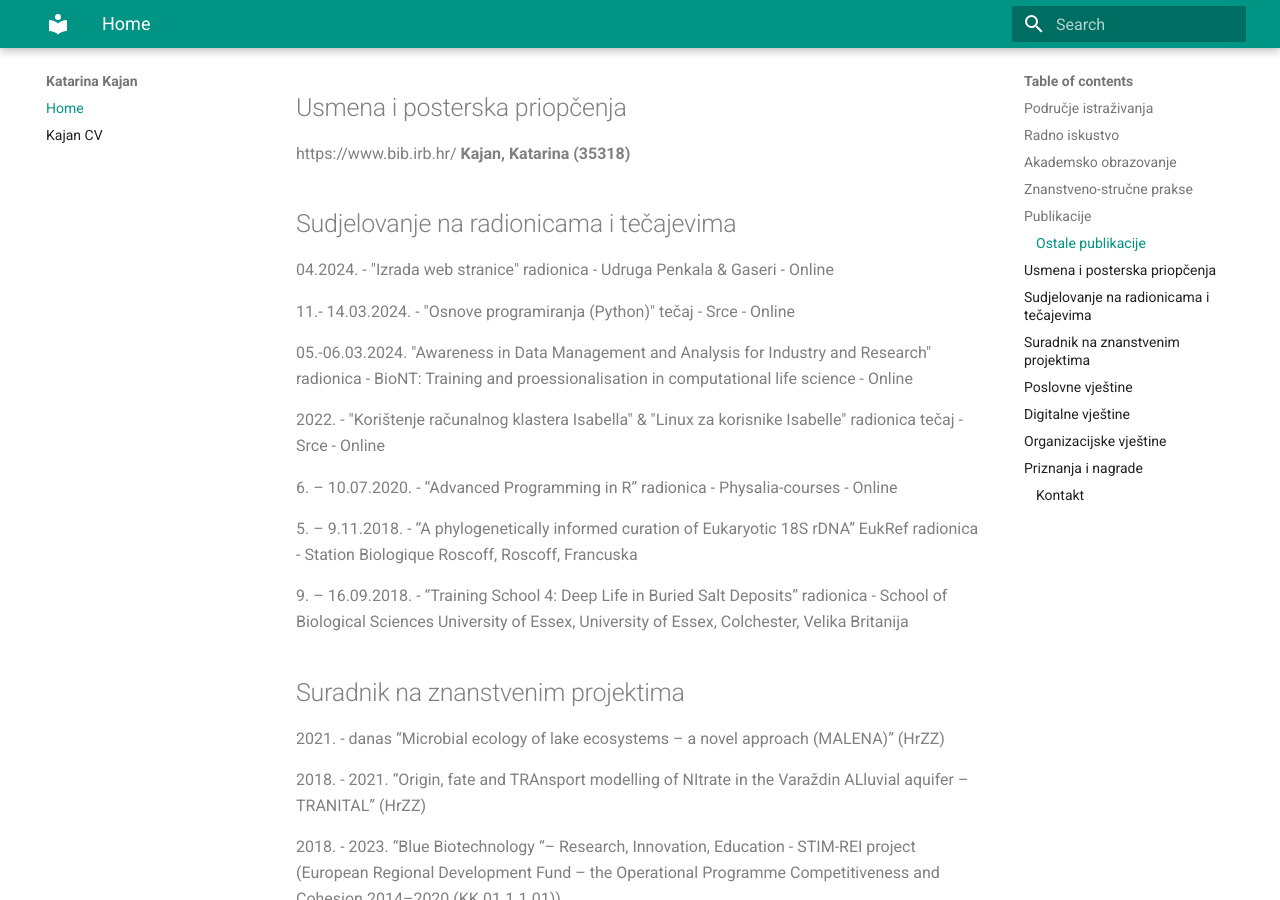
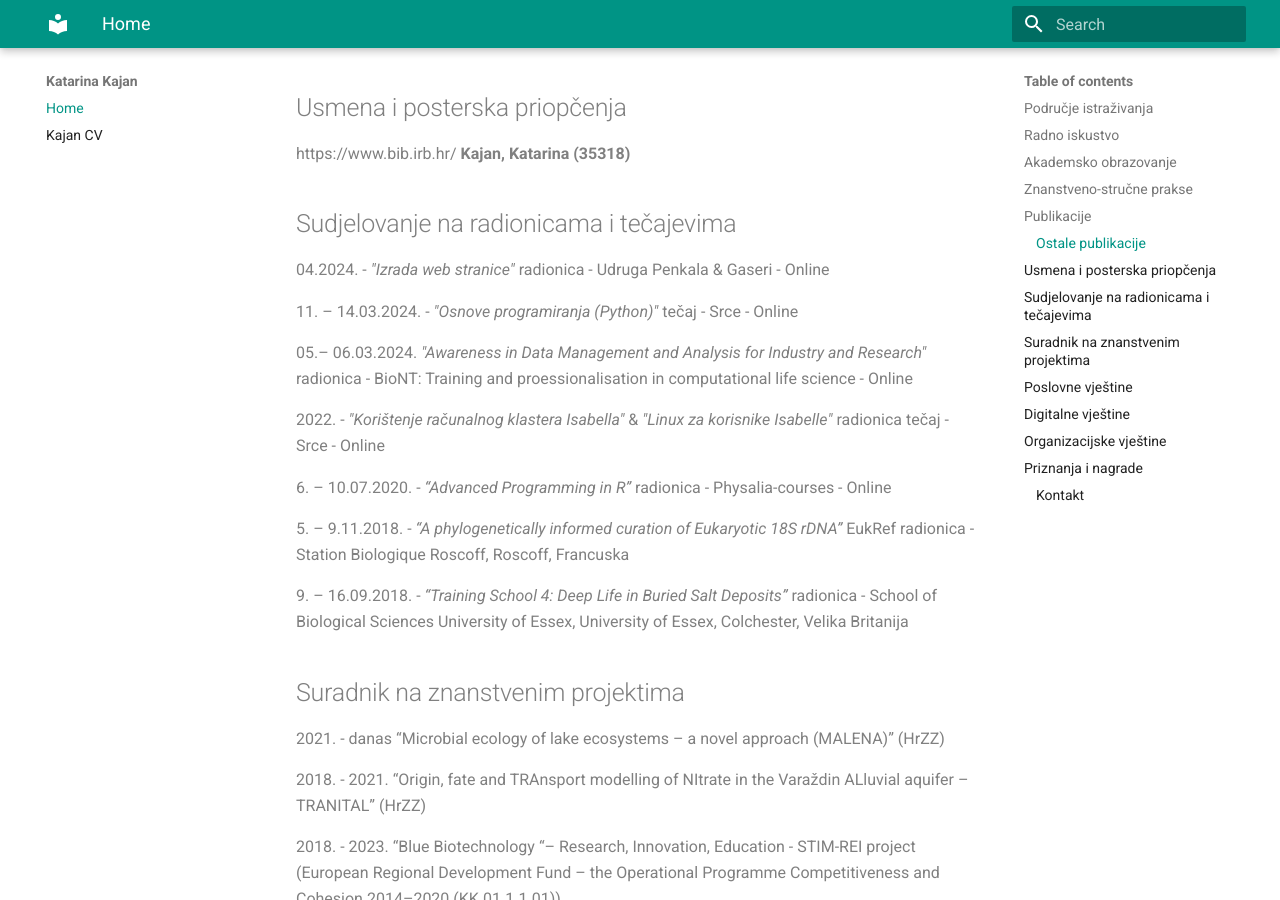
Before and after one commit to kkajan/kkajan.github.io, an MkDocs documentation site: the page built from docs/index.md, in a window 1280 px wide and 900 px high, scrolled down 3127 px. Built offline with MkDocs 1.6.1 and Material for MkDocs 9.7.7, drawn with Linux system fonts in a browser that asks for light colours; some web fonts are replaced; some of the changed text lies outside the part shown.

Commit message:
Text change

```diff
--- a/docs/index.md
+++ b/docs/index.md
@@ -10,9 +10,9 @@ Ekologija voda; Mikrobiologija; Molekularna biologija; Bioinformatika
 
 ## Radno iskustvo
 
-12\.2023\. - danas  **Neovisni istraživač**
+12\.2023\. - danas **Neovisni istraživač**
 
-04\.2018\. – 11\.2023\.     **Asistent - doktorand**
+04\.2018\. – 11\.2023\. **Asistent - doktorand**
 
 - Laboratorij za procese taloženja, Zavod za kemiju materijala, Institut Ruđer Bošković (IRB), Zagreb
 - Center of Excellence for Science and Technology-Integration of Mediterranean Region (STIM), Sveučilište u Splitu, Split, Croatia
@@ -20,9 +20,9 @@ Ekologija voda; Mikrobiologija; Molekularna biologija; Bioinformatika
 
 ## Akademsko obrazovanje
 
-04\.2024\. - danas **Administrator baza podataka** - Online
+04\.2024\. - danas **Administrator baza podataka**
 
-- Sveučilište Algebra, Zagreb
+- Sveučilište Algebra, Zagreb - Online
 
 11\.2018\. – 11\.2023\. **Doktorica znanosti (dr.sc.)**
 
@@ -89,19 +89,19 @@ https://www.bib.irb.hr/ **Kajan, Katarina (35318)**
 
 ## Sudjelovanje na radionicama i tečajevima
 
-04\.2024\. - "Izrada web stranice" radionica - Udruga Penkala & Gaseri - Online
+04\.2024\. - *"Izrada web stranice"* radionica - Udruga Penkala & Gaseri - Online
 
-11\.- 14\.03\.2024\. - "Osnove programiranja (Python)" tečaj - Srce - Online
+11\. – 14\.03\.2024\. - *"Osnove programiranja (Python)"* tečaj - Srce - Online
 
-05\.-06\.03\.2024\. "Awareness in Data Management and Analysis for Industry and Research" radionica - BioNT: Training and proessionalisation in computational life science - Online
+05\.– 06\.03\.2024\. *"Awareness in Data Management and Analysis for Industry and Research"* radionica - BioNT: Training and proessionalisation in computational life science - Online
 
-2022\. - "Korištenje računalnog klastera Isabella" & "Linux za korisnike Isabelle" radionica tečaj - Srce - Online
+2022\. - *"Korištenje računalnog klastera Isabella"* & *"Linux za korisnike Isabelle"* radionica tečaj - Srce - Online
 
-6\. – 10\.07\.2020\. - “Advanced Programming in R” radionica - Physalia-courses - Online
+6\. – 10\.07\.2020\. - *“Advanced Programming in R”* radionica - Physalia-courses - Online
 
-5\. – 9\.11\.2018\.	- “A phylogenetically informed curation of Eukaryotic 18S rDNA” EukRef radionica - Station Biologique Roscoff, Roscoff, Francuska
+5\. – 9\.11\.2018\. - *“A phylogenetically informed curation of Eukaryotic 18S rDNA”* EukRef radionica - Station Biologique Roscoff, Roscoff, Francuska
 
-9\. – 16\.09\.2018\. - “Training School 4: Deep Life in Buried Salt Deposits” radionica - School of Biological Sciences University of Essex, University of Essex, Colchester, Velika Britanija
+9\. – 16\.09\.2018\. - *“Training School 4: Deep Life in Buried Salt Deposits”* radionica - School of Biological Sciences University of Essex, University of Essex, Colchester, Velika Britanija
 
 ## Suradnik na znanstvenim projektima
 
@@ -124,6 +124,7 @@ Bioinformatičke analize	analiza NGS podataka (Unix, QIIME, QIIME2), temeljni ko
 ## Digitalne vještine
 
 **Microsoft Office (Word, Excel, PowerPoint), BioRender, R softver** - napredno
+
 **Python, SQL** - početnik
 
 ## Organizacijske vještine
```
